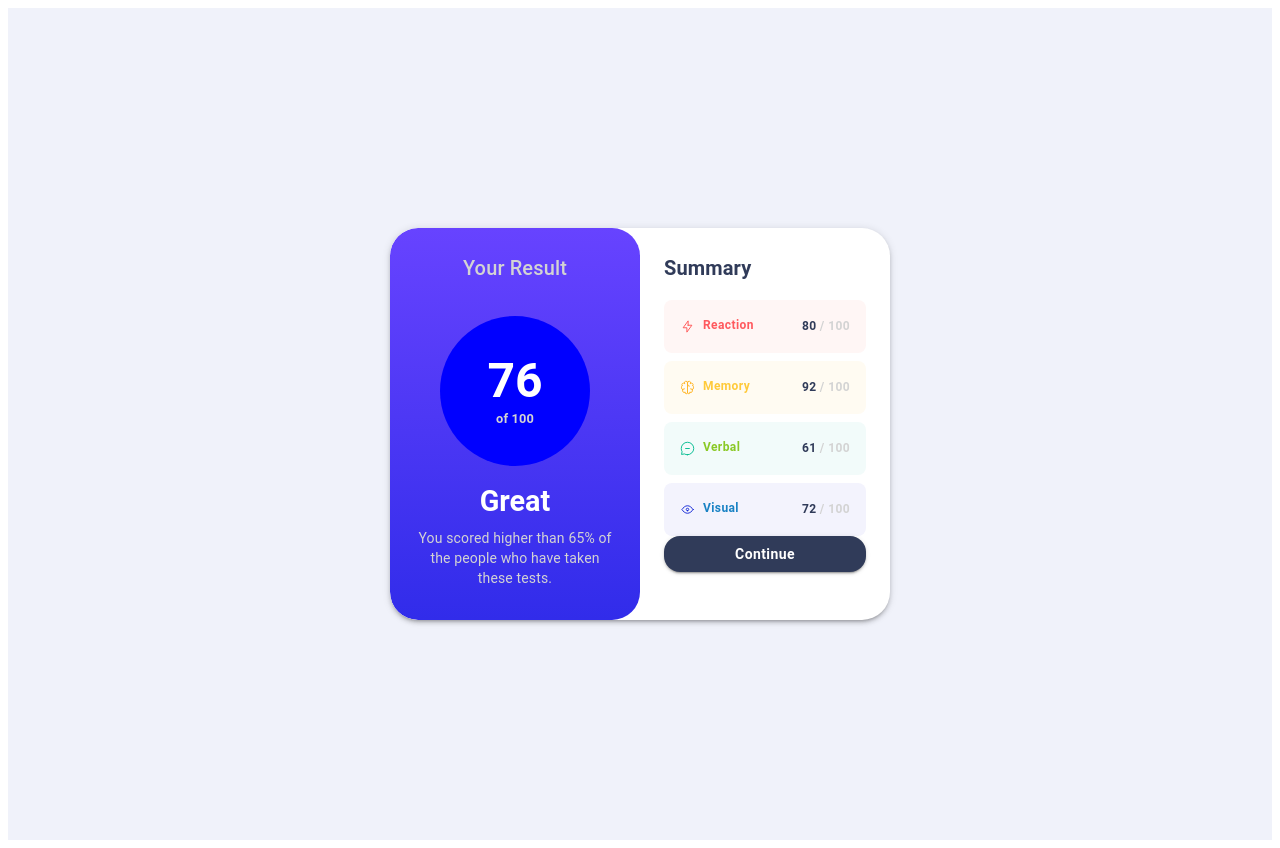
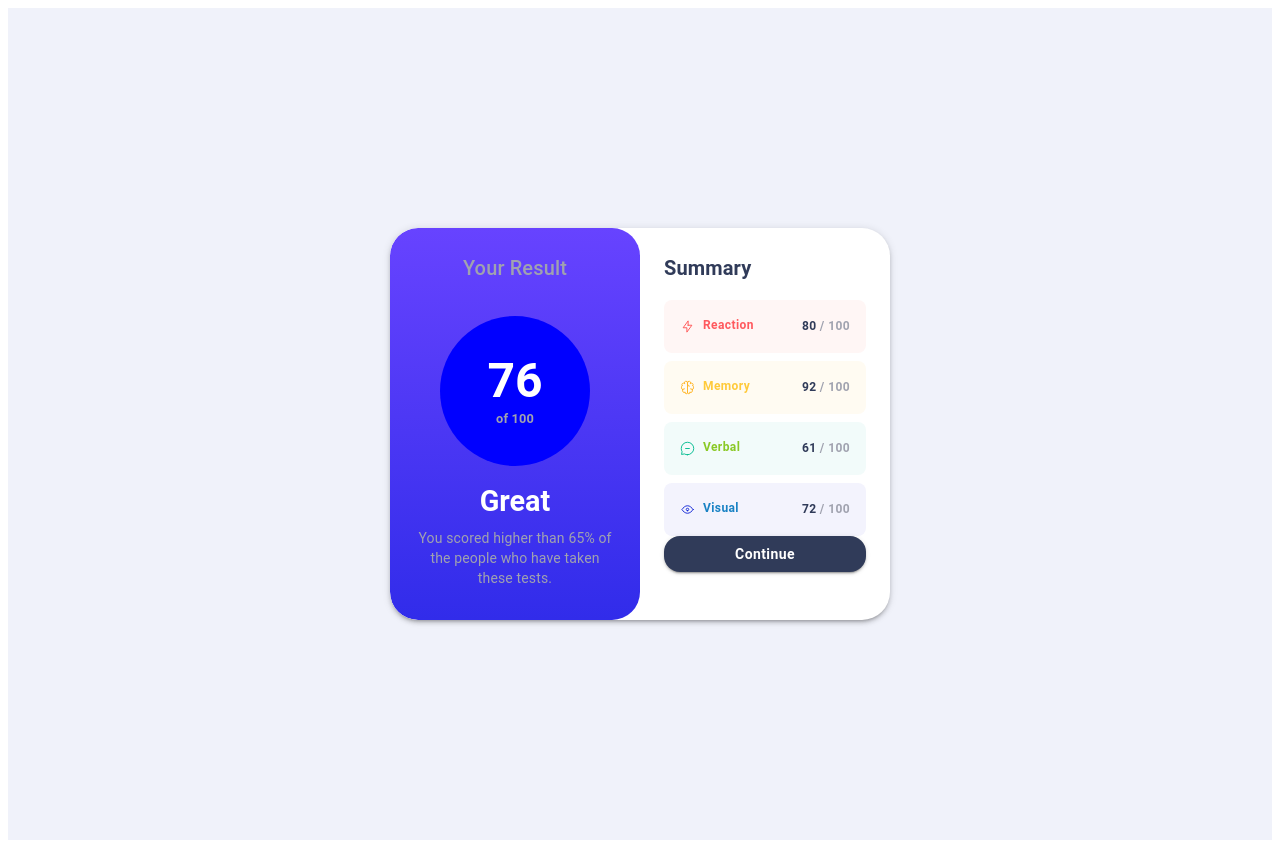
Before and after one commit to Cema2019/results-summary-frontend-mentor-challenge, a React (Vite) app: page / in a window 1280 px wide. Built offline with nearby package versions, Linux system fonts and the light colour scheme.

Commit message:
change typography color

```diff
--- a/src/App.tsx
+++ b/src/App.tsx
@@ -35,7 +35,7 @@ const App: React.FC = () => {
             borderRadius: 7,
           }}
         >
-          <Typography variant="h6" sx={{ color: "lightgray", marginBottom: 4 }}>
+          <Typography variant="h6" sx={{ color: "#a0a2af", marginBottom: 4 }}>
             Your Result
           </Typography>
           <Avatar
@@ -70,7 +70,7 @@ const App: React.FC = () => {
                 fontSize: "0.8rem",
                 fontWeight: 600,
                 lineHeight: 1,
-                color: "lightgray",
+                color: "#a0a2af",
               }}
             >
               of 100
@@ -83,7 +83,7 @@ const App: React.FC = () => {
           >
             Great
           </Typography>
-          <Typography variant="body2" sx={{ marginTop: 1, color: "lightgray" }}>
+          <Typography variant="body2" sx={{ marginTop: 1, color: "#a0a2af" }}>
             You scored higher than 65% of the people who have taken these tests.
           </Typography>
         </Box>
@@ -184,7 +184,7 @@ const SummaryItem: React.FC<SummaryItemProps> = ({
       <Box>
       <Typography variant="caption" >
         <strong style={{ color: "#303b59" }}>{score}</strong>
-        <span style={{ color: "lightgray", fontWeight: "bold" }}> / 100</span>
+        <span style={{ color: "#a0a2af", fontWeight: "bold" }}> / 100</span>
       </Typography>
       </Box>
     </Card>
```
